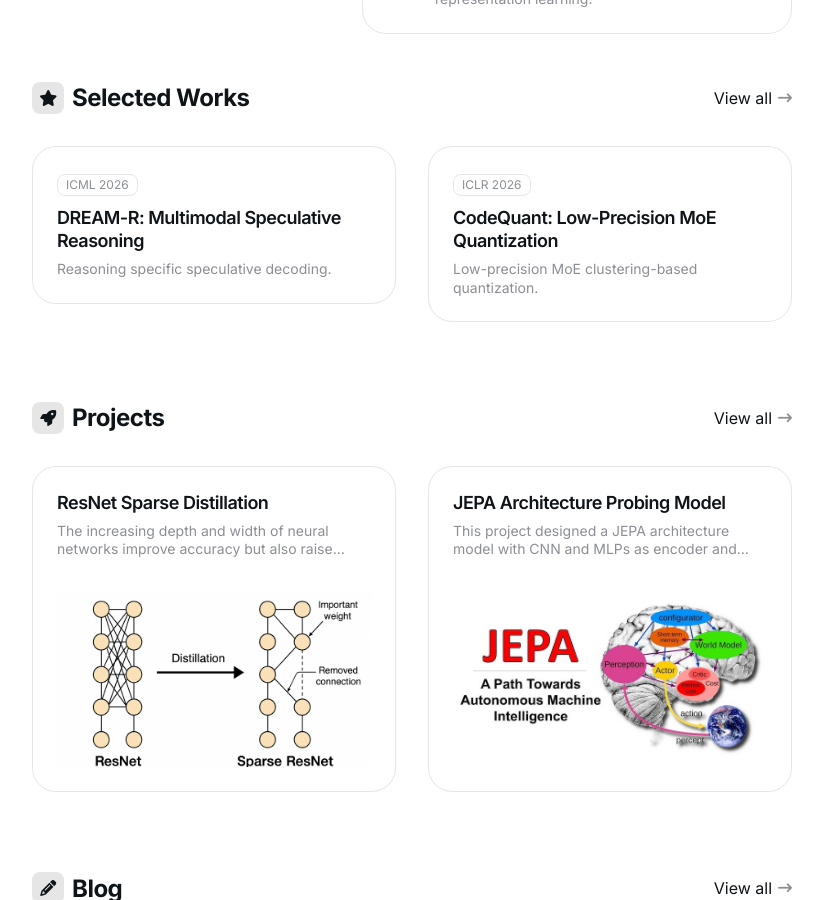
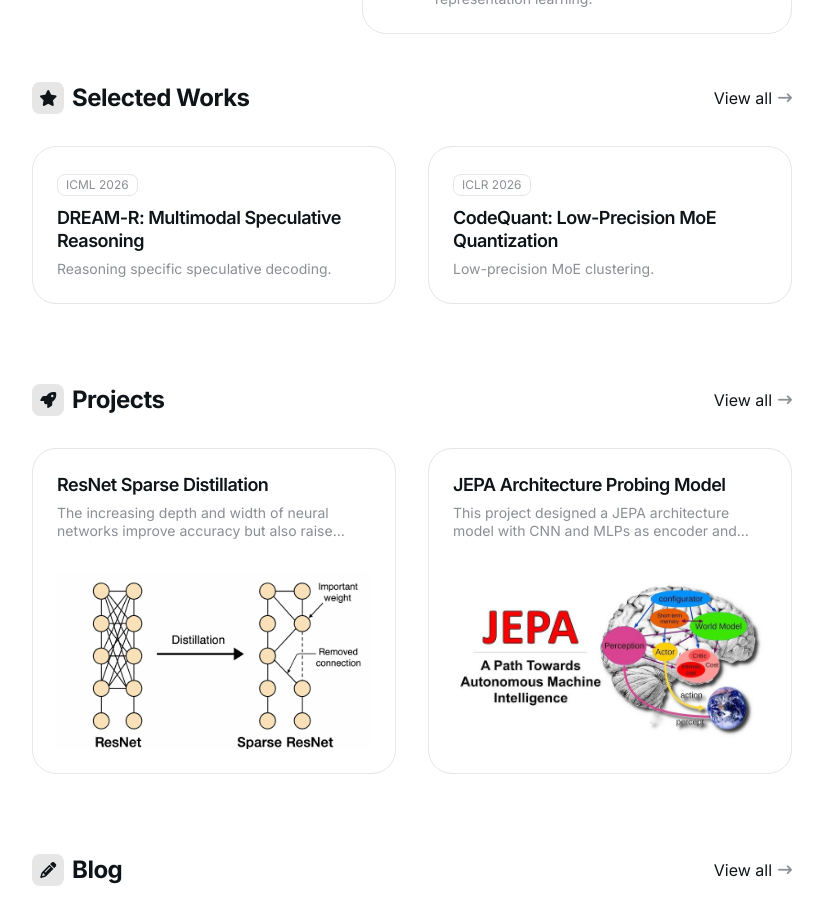
Before and after one commit to shawnyin128/shawnyin128.github.io, a Jekyll site: the page built from index.html, in a window 1280 px wide and 900 px high, scrolled down 1485 px. Shown: the whole window, without its empty margins (228-1051 px from the left). Built offline with Jekyll 4.4.1, drawn with Linux system fonts in a browser that asks for light colours; a style sheet for code colours, icons or effects is not loaded.

```diff
--- a/_data/settings.yml
+++ b/_data/settings.yml
@@ -63,7 +63,7 @@ interests_settings:
   enable: true
   title: Research Interests
   description:
-  figure: '/images/header/home_cover.jpg'   # replace with your interests diagram
+  figure: '/images/header/research_interests.svg'   # temp placeholder — replace when you have your real diagram
   figure_caption:                            # optional caption under the figure
   items:
     - title: Efficient AI Inference
@@ -93,7 +93,7 @@ selected_works_settings:
       external: true
     - title: 'CodeQuant: Low-Precision MoE Quantization'
       badge: 'ICLR 2026'
-      description: Low-precision MoE clustering-based quantization.
+      description: Low-precision MoE clustering.
       image:    # add a figure path here when ready
       link: 'https://arxiv.org/abs/2604.10496'
       external: true
```
Also changed, not shown: images/header/research_interests.svg (added), 5 other files.
